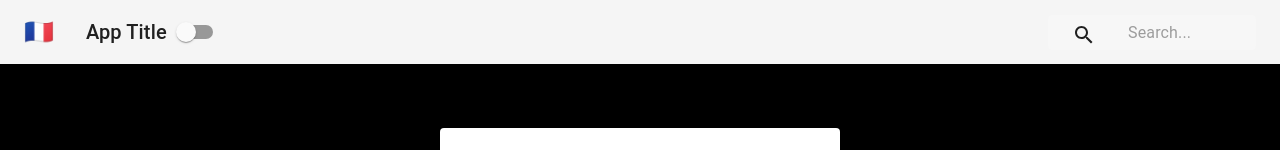
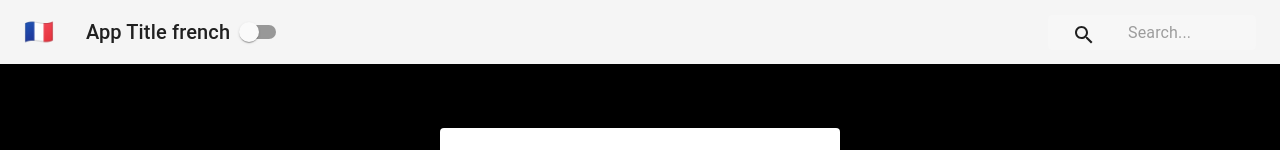
Before and after one commit to pedroeldiablo/context-signup, a React (Create React App) app: page / in a window 1280 px wide. Shown: the top 150 px of the page. Built offline with nearby package versions, Linux system fonts and the light colour scheme.

Commit message:
using function as a child pattern to subscribe to a context

```diff
--- a/src/Navbar.js
+++ b/src/Navbar.js
@@ -3,6 +3,7 @@ import { withStyles } from '@material-ui/core/styles';
 import { AppBar, Toolbar, IconButton, Typography, Switch, InputBase } from '@material-ui/core';
 import SearchIcon from "@material-ui/icons/Search";
 import { ThemeContext } from "./contexts/ThemeContext";
+import { LanguageContext } from './contexts/LanguageContext';
 
 import styles from './styles/NavBarStyles';
 
@@ -19,14 +20,16 @@ class Navbar extends Component {
         const { isDarkMode, toggleTheme } = this.context;
         const { classes } = this.props;
         return (
+            <LanguageContext.Consumer>
+                {value => (
                      <div className={classes.root}>
                      <AppBar position="static" color={isDarkMode ? "default" : "primary"}>
                          <Toolbar>
                              <IconButton className={classes.menuButton} color="inherit">
-                            <span>🇫🇷</span>
+                                 <span role="img" aria-label="country flag">🇫🇷</span>
                              </IconButton>
                              <Typography className={classes.title} variant="h6" color="inherit">
-                            App Title
+                                 App Title {value.language}
                              </Typography>
                              <Switch onChange={ toggleTheme }/>
                              <div className={classes.grow} />
@@ -44,6 +47,9 @@ class Navbar extends Component {
                      </AppBar>
 
                  </div>
+                )}
+            </LanguageContext.Consumer>
+
         );
     }
 }
```
Lines whose indentation alone changed are shown as unchanged.
